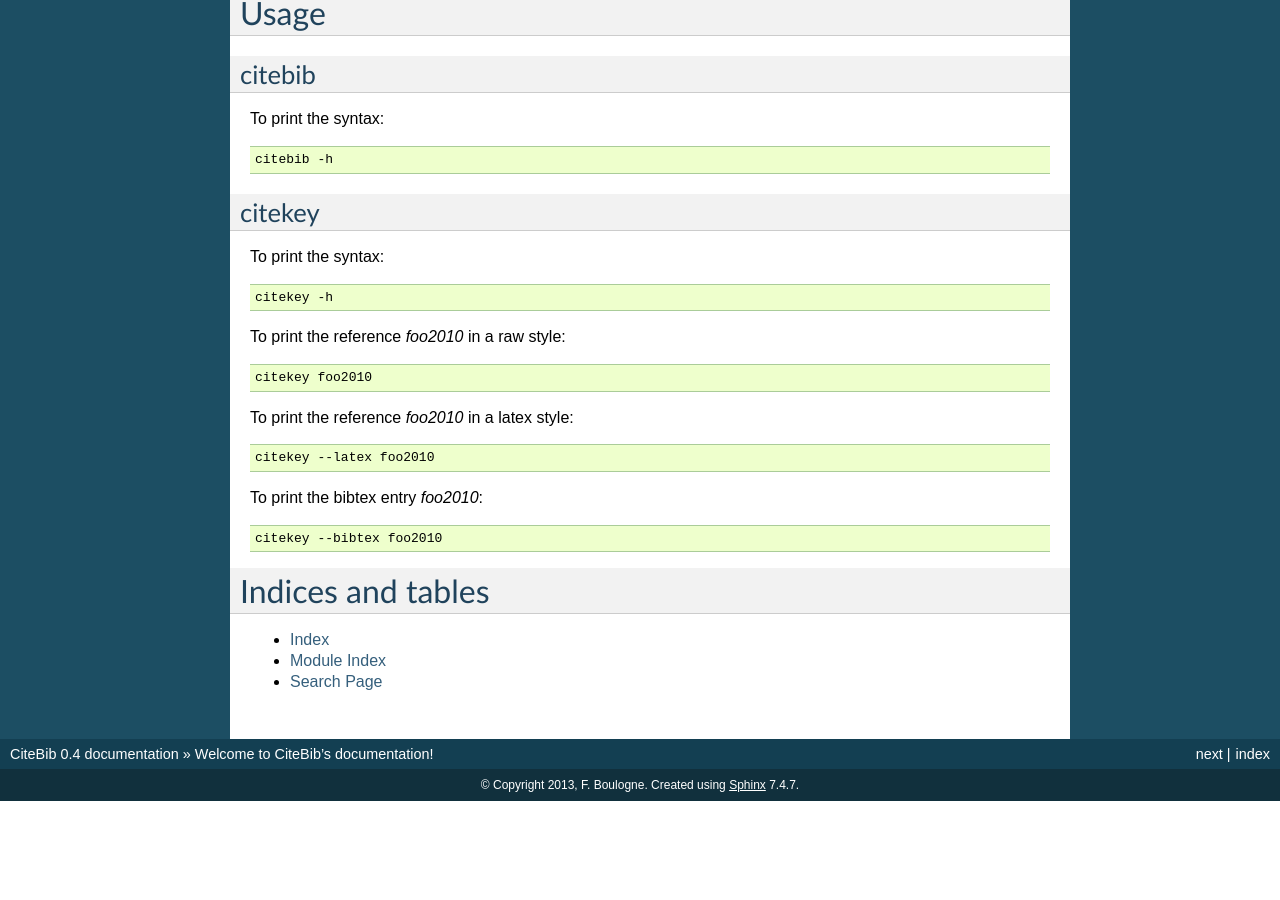
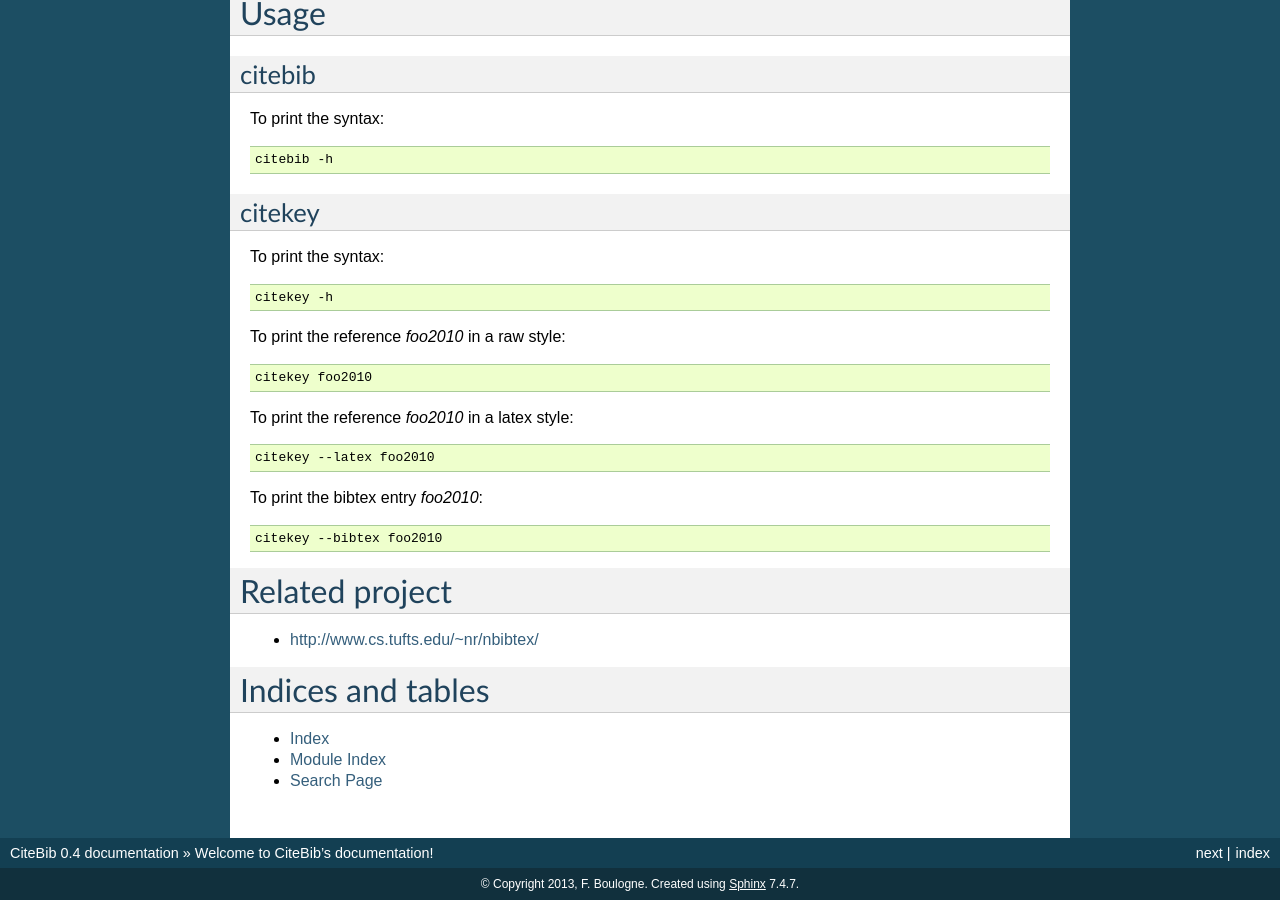
Before and after one commit to salsergey/CiteBib, a Sphinx documentation site: the page built from docs/source/index.rst, in a window 1280 px wide and 900 px high, scrolled down 1231 px. Built offline with Sphinx 7.4.7, drawn with Linux system fonts in a browser that asks for light colours; before the commit the page ends 2032 px from its top, so only the background shows below that.

Commit message:
add link

```diff
--- a/docs/source/index.rst
+++ b/docs/source/index.rst
@@ -111,6 +111,12 @@ To print the bibtex entry *foo2010*:
     citekey --bibtex foo2010
 
 
+Related project
+===============
+
+* http://www.cs.tufts.edu/~nr/nbibtex/
+
+
 Indices and tables
 ==================
 
```
